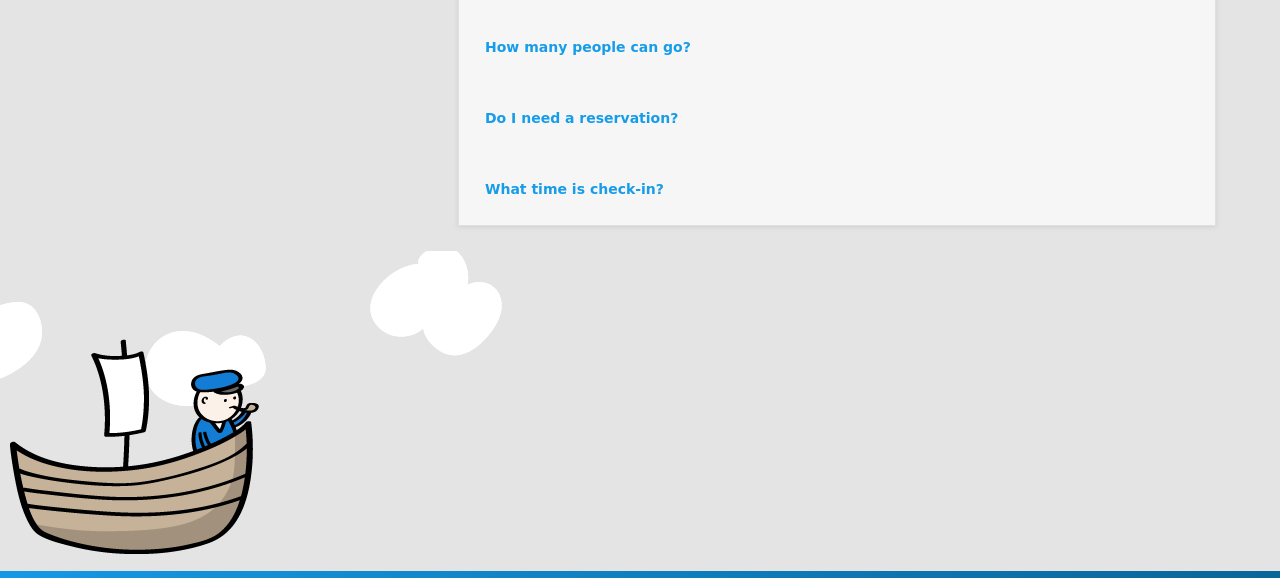
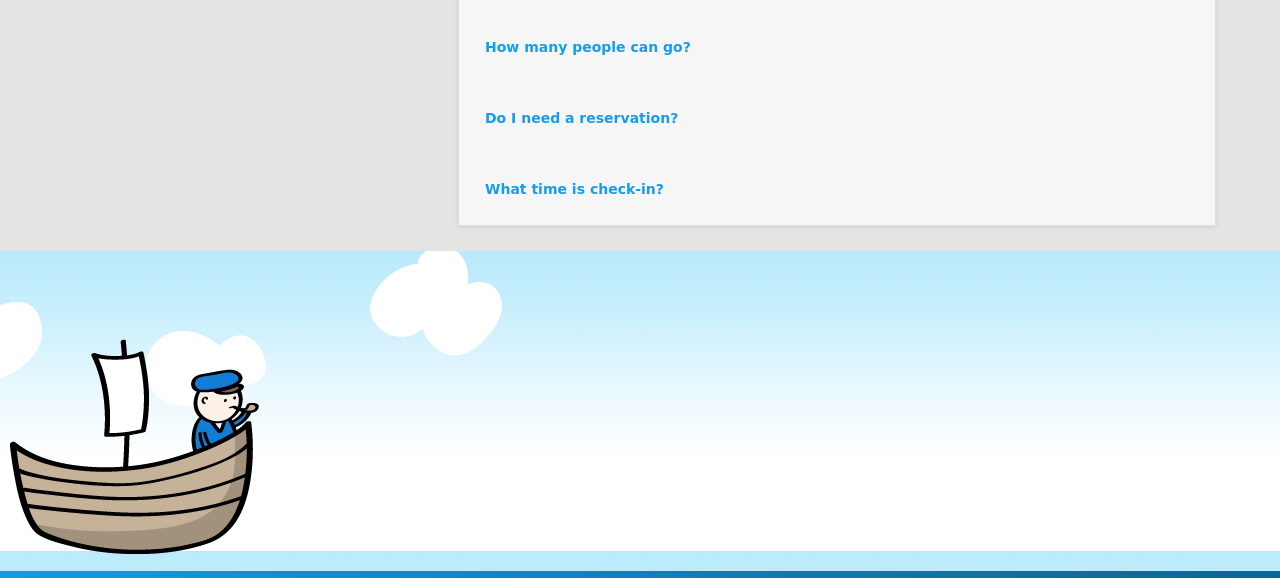
Before and after one commit to fdelucia04/Miami-Party-Water-Park, a plain HTML site: page FAQ.html in a window 1280 px wide. Shown: the part 525-1103 px from the top of the page. Drawn offline with nearby package versions, Linux system fonts and the light colour scheme.

Commit message:
Update animation.css

```diff
--- a/css/animation.css
+++ b/css/animation.css
@@ -1,7 +1,7 @@
 .animacion {
   width: 100%;
   height: 320px;
-  background-image: url(img/background.png);
+  background-image: url('/img/background.png');
   position: relative;
   overflow: hidden;
 }
```
